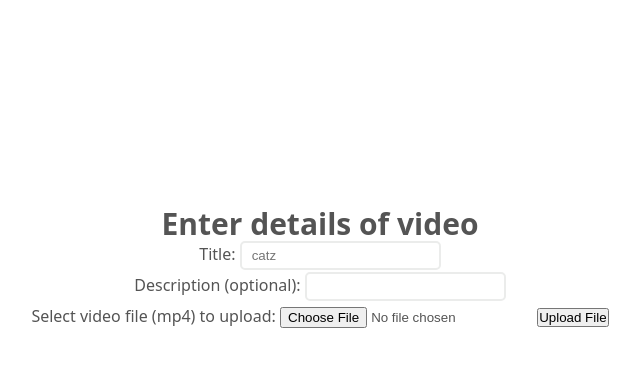
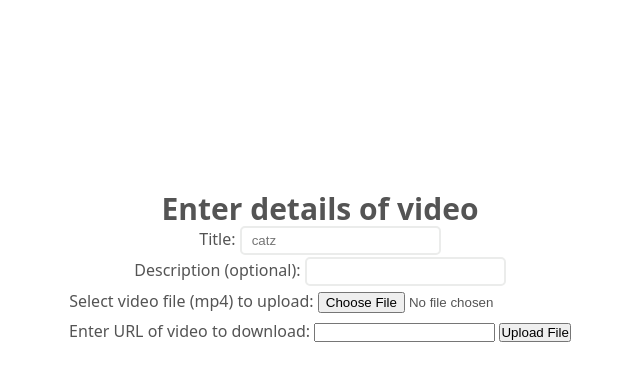
Before and after one commit to twardokus/csec380-project, a PHP site: page /videoupload.php in a window 1280 px wide. Shown: the part 130-511 px from the top of the page, without its empty margins (320-960 px from the left). Run offline with PHP 8.4, Linux system fonts and the light colour scheme; a user stored in the database is signed in.

Commit message:
Update videoupload.php
add in download by url field

```diff
--- a/html/videoupload.php
+++ b/html/videoupload.php
@@ -21,6 +21,9 @@
 				<p>Description (optional): <input id="softfield" type="textarea" name="viddescription"></p>
 				Select video file (mp4) to upload:
 				<input type="file" name="upfile" id="upfile">
+                <br>
+                Enter URL of video to download:
+                <input type="text" name="downloadurl" id="downloadurl">
 				<input type="submit" value="Upload File" name="submit">
 			</form>
 		</div>
```
